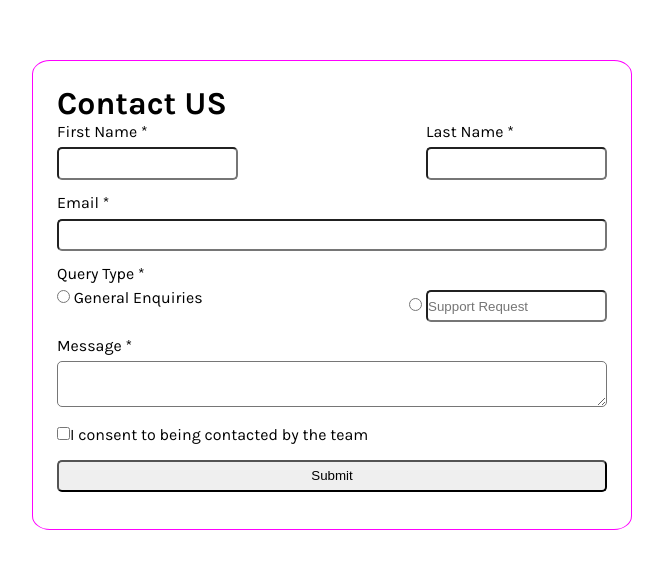
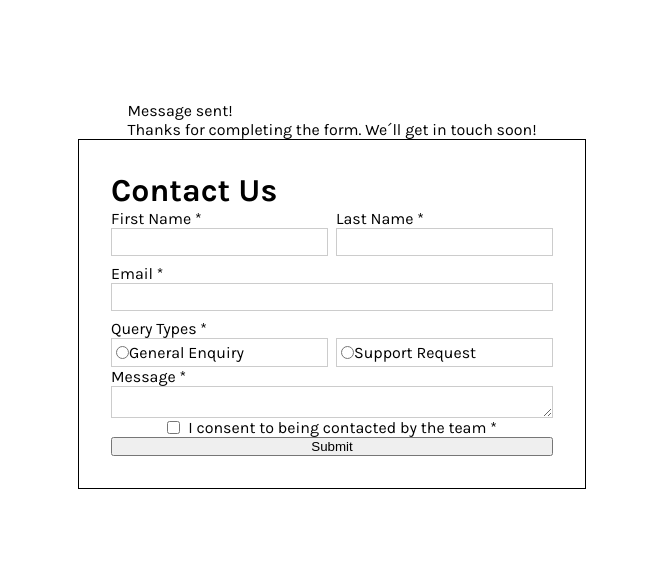
Before and after one commit to jepng-etich-coder/Contact-Form, a plain HTML site: page index.html in a window 1280 px wide. Shown: the part 105-674 px from the top of the page, without its empty margins (308-971 px from the left). Drawn offline with Linux system fonts and the light colour scheme.

Commit message:
update html and css

```diff
--- a/index.html
+++ b/index.html
@@ -3,8 +3,7 @@
   <head>
     <meta charset="UTF-8" />
     <meta name="viewport" content="width=device-width, initial-scale=1.0" />
-    <title>Contact US</title>
-
+    <title>Contact-form</title>
     <!-- fonts -->
     <link rel="preconnect" href="https://fonts.googleapis.com" />
     <link rel="preconnect" href="https://fonts.gstatic.com" crossorigin />
@@ -16,62 +15,100 @@
     <link rel="stylesheet" href="./styles/style.css" />
   </head>
   <body>
-    <!-- form details -->
-    <form>
-      <h1>Contact US</h1>
+    <!-- form submission success message -->
+    <div class="toast-hidden">
+      <img
+        src="./assets/images/icon-success-check.svg"
+        alt="icon-success-check"
+      />
+      <p>
+        Message sent! <br />
+        Thanks for completing the form. We´ll get in touch soon!
+      </p>
+    </div>
+
+    <!-- form -->
+    <form id="myForm">
+      <!-- heading -->
+      <h1>Contact Us</h1>
       <!-- username -->
-      <div class="container">
-        <div>
+      <div class="username">
+        <div class="first-name">
           <div>
-            <label for="firstname">First Name <span>*</span></label>
+            <label for="firstname"
+              >First Name <span id="required-txt">*</span>
+            </label>
           </div>
           <div>
-            <input type="text" id="firstname" required />
+            <input type="text" id="firstName" required />
           </div>
         </div>
+        <div class="last-name">
+          <div>
+            <label for="lastname"
+              >Last Name <span id="required-txt">*</span></label
+            >
+          </div>
+          <div><input type="text" id="lastName" required /></div>
+        </div>
+        <p id="error-msg">This Field is required</p>
+      </div>
+      <!-- email  -->
+      <!-- <div class="email"> -->
+      <label for="email">Email <span id="required-txt">*</span></label>
+      <input type="email" id="emailAddress" required />
+      <p id="error-msg">Please enter a valid email address</p>
+      <!-- </div> -->
+      <!-- query types -->
+      <div class="query-type">
         <div>
-          <div>
-            <label for="lastname">Last Name <span>*</span></label>
+          <label for="query types"
+            >Query Types <span id="required-txt">*</span></label
+          >
+        </div>
+        <div class="query-options">
+          <div class="option">
+            <img
+              src="./assets/images/icon-radio-selected.svg"
+              alt="radio-button-selected"
+            />
+            <input type="radio" name="query" value="General Enquiry" /> General
+            Enquiry <br />
           </div>
-          <div>
-            <input type="text" id="lastname" required />
+          <div class="option">
+            <img
+              src="./assets/images/icon-radio-selected.svg"
+              alt="radio-button-selected"
+            />
+            <input type="radio" name="query" value="Support Request" /> Support
+            Request <br />
           </div>
+          <p id="error-msg">Please select a query type</p>
         </div>
       </div>
-      <!-- email address -->
-      <label for="email">Email <span>*</span></label>
-      <input type="text" id="email" required />
-      <!-- Enquiries -->
-      <div>
-        <label for="querytype">Query Type <span>*</span></label>
+
+      <!-- message -->
+      <!-- <div class="msg"> -->
+      <label for="message">Message <span id="required-txt">*</span></label>
+      <textarea name="message" id="msg-txt"></textarea>
+      <p id="error-msg">This field is required</p>
+      <!-- </div> -->
+      <!-- consent -->
+      <div class="user-consent">
+        <img
+          src="./assets/images/icon-checkbox-check.svg"
+          alt="checkbox-check"
+        />
+        <input type="checkbox" name="user-consent" value="user-consent" />
+        <p>
+          I consent to being contacted by the team
+          <span id="required-txt">*</span>
+        </p>
       </div>
-      <div class="container">
-        <div>
-          <label> <input type="radio" /> General Enquiries </label>
-        </div>
-        <div>
-          <label
-            ><input type="radio" required />
-            <input type="text" id="support" placeholder="Support Request " />
-          </label>
-        </div>
-      </div>
-      <!-- message -->
-      <label>Message <span>*</span></label>
-      <textarea id="message"></textarea>
-      <!-- consent -->
-      <div class="checkbox-group">
-        <label>
-          <p>
-            <span> <input type="checkbox" /></span>I consent to being contacted
-            by the team
-          </p>
-          <!-- <span id="checkbox"><input type="checkbox" required /></span>I consent
-          to being contacted by the team <span>*</span> -->
-        </label>
-      </div>
-
-      <!-- submit -->
+      <p id="error-msg">
+        To submit this form, please consent to being contacted
+      </p>
+      <!-- form submit-->
       <button id="btn">Submit</button>
     </form>
   </body>
--- a/styles/style.css
+++ b/styles/style.css
@@ -5,39 +5,84 @@
 }
 
 body {
+  font-family: "Karla", sans-serif;
+  font-size: 1rem;
+  color: black;
   height: 100vh;
   display: flex;
+  flex-direction: column;
   justify-content: center;
   align-items: center;
-  font-family: "Karla", sans-serif;
-  font-size: 16px;
 }
 
-form {
-  width: 600px;
-  border: solid 1px magenta;
-  padding: 1.5em;
+img,
+#error-msg {
+  display: none;
+}
+
+/* my form styling */
+#myForm {
+  border: solid 1px black;
   display: flex;
   flex-direction: column;
-  border-radius: 3%;
+  padding: 2em;
+  max-width: 600px;
+}
+#firstName,
+#lastName,
+#emailAddress {
+  padding: 0.25em;
+  font-size: 1rem;
+  border: 1px solid #ccc;
+  box-sizing: border-box;
+  width: 100%;
+  /* max-width: 1400px; */
+  margin-bottom: 0.5em;
 }
 
-input,
-textarea,
-#btn {
-  border-radius: 5px;
-  padding: 0.5em 0;
-  margin: 0.5em 0 1em 0;
+.option {
+  border: 1px solid #ccc;
+  display: flex;
+  padding: 0.25em;
+  width: 100%;
 }
-.container {
+.user-consent {
   display: flex;
-  justify-content: space-between;
+  justify-content: center;
 }
 
 textarea {
+  width: 100%; /* or a fixed width like 300px */
+  max-width: 100%; /* prevents overflow */
   resize: vertical;
+  border: 1px solid #ccc;
 }
 
-.radio-wrapper {
-  border-radius: solid 1px red;
+.username,
+.query-options,
+.user-consent {
+  display: flex;
+  gap: 0.5em;
 }
+/* .username,
+.query-options,
+.user-consent {
+  display: flex;
+  gap: 0.5em;
+}
+
+#firstName,
+#lastName {
+  width: 100%;
+}
+
+.option {
+  border: 1px solid black;
+  display: flex;
+  justify-content: center;
+}
+
+.user-consent {
+  display: flex;
+  justify-content: center;
+} */
```
